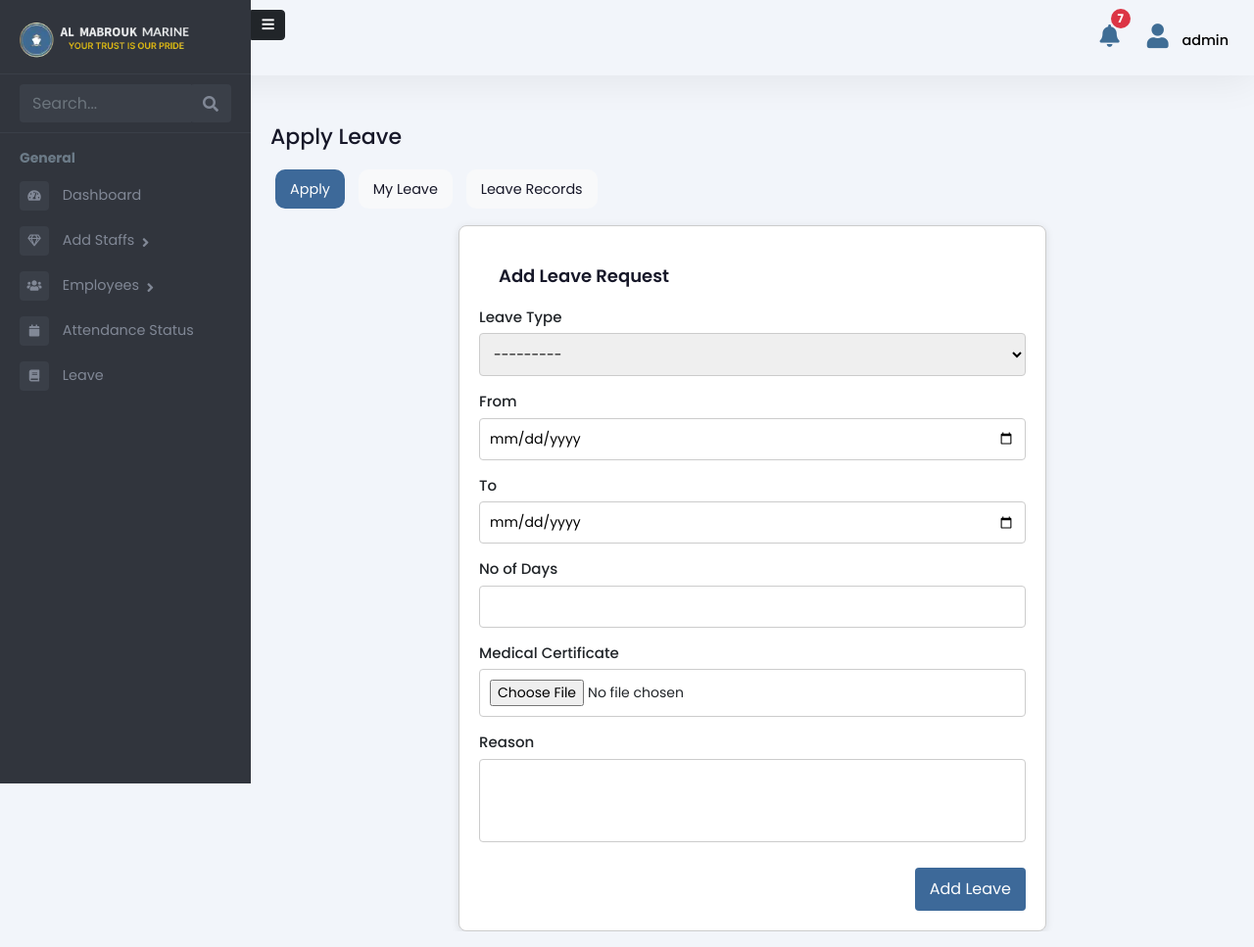
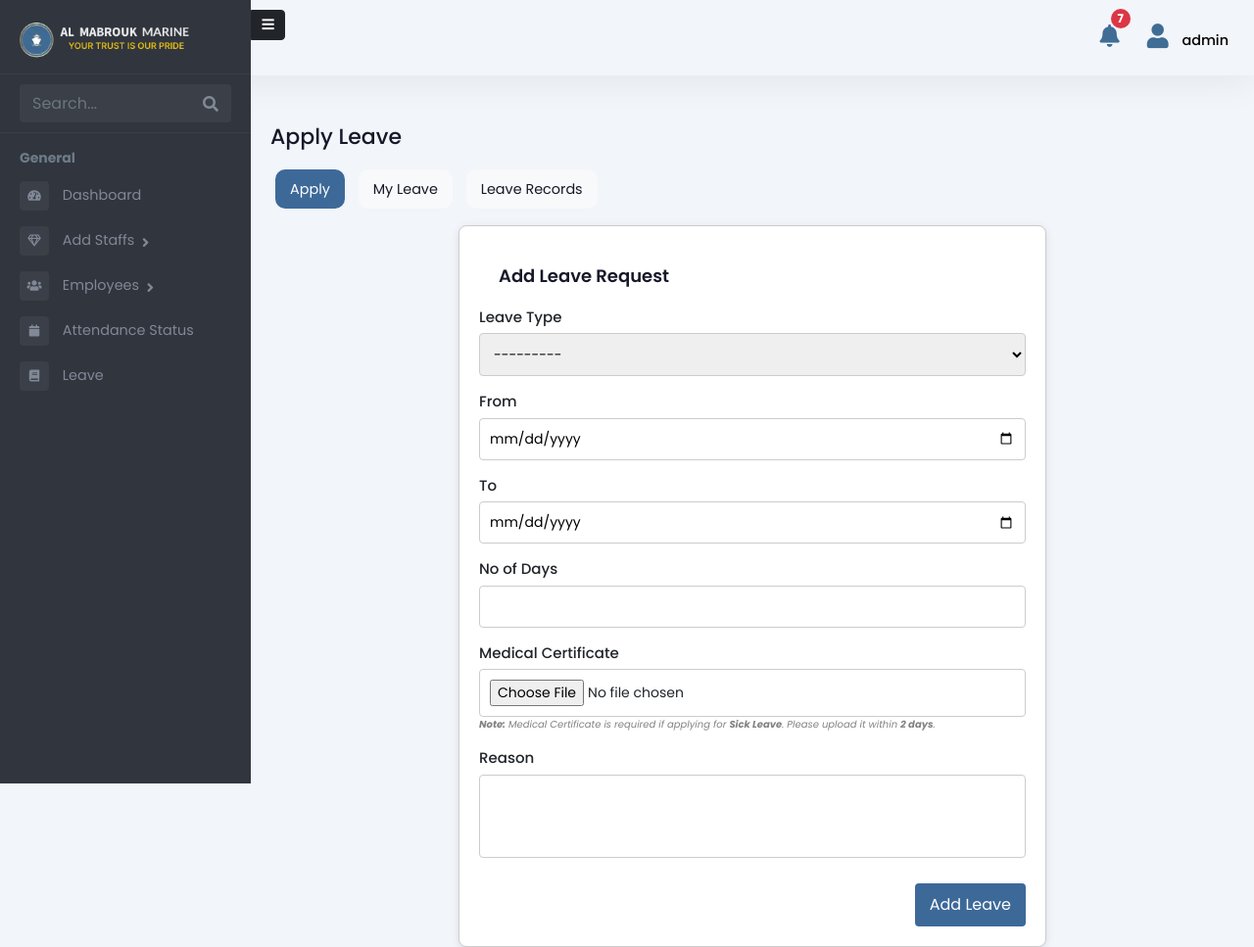
Before and after one commit to vaisagh-mp/Al_Mabrouk_crm, a Django app: page /hr/apply-leave/ in a window 1280 px wide. Shown: the whole page at 98% size. Run offline with Django 5.2, Linux system fonts and the light colour scheme; a user stored in the database is signed in; data comes from the database, SQL or seed files in the repository; both versions use the stored data as it was after the commit; some libraries are stand-ins or nearby versions.

Commit message:
test fix

```diff
--- a/templates/Admin/adminbase.html
+++ b/templates/Admin/adminbase.html
@@ -52,7 +52,7 @@
                   <span>{{ request.user.username }}</span>
               </button>
             <ul class="dropdown-menu" aria-labelledby="dropdownMenuButton1">
-              <li><a class="dropdown-item" href="#">Profile</a></li>
+              <!-- <li><a class="dropdown-item" href="#">Profile</a></li> -->
               <li><a class="dropdown-item" href="{% url 'project-list' %}">Task</a></li>
               <li><a class="dropdown-item" href="{% url 'custom_logout' %}">Log out</a></li>
             </ul>
--- a/templates/Manager/leave.html
+++ b/templates/Manager/leave.html
@@ -49,6 +49,10 @@
             <div class="form-group">
                 <label for="{{ form.medical_certificate.id_for_label }}">Medical Certificate</label>
                 {{ form.medical_certificate }}  <!-- This will render the file input field -->
+                <p style="font-style: italic; color: #838282;font-size: 10px;">
+                    <strong>Note:</strong> Medical Certificate is required if applying for <b>Sick Leave</b>.
+                    Please upload it within <b>2 days</b>.
+                </p>
             </div>
 
             <div class="form-group">
--- a/templates/administration/leave.html
+++ b/templates/administration/leave.html
@@ -59,6 +59,10 @@
             <div class="form-group">
                 <label for="{{ form.medical_certificate.id_for_label }}">Medical Certificate</label>
                 {{ form.medical_certificate }}  <!-- This will render the file input field -->
+                <p style="font-style: italic; color: #838282;font-size: 10px;">
+                    <strong>Note:</strong> Medical Certificate is required if applying for <b>Sick Leave</b>.
+                    Please upload it within <b>2 days</b>.
+                </p>
             </div>
 
             <div class="form-group">
--- a/templates/administration/update_travel_time.html
+++ b/templates/administration/update_travel_time.html
@@ -1,4 +1,4 @@
-{% extends 'Manager/managerbase.html' %}
+{% extends 'administration/administrationbase.html' %}
 {% load custom_filters %}
 {% load static %}
 {% block content %}
--- a/templates/hr/leave.html
+++ b/templates/hr/leave.html
@@ -47,6 +47,10 @@
             <div class="form-group">
                 <label for="{{ form.medical_certificate.id_for_label }}">Medical Certificate</label>
                 {{ form.medical_certificate }}  <!-- This will render the file input field -->
+                <p style="font-style: italic; color: #838282;font-size: 10px;">
+                    <strong>Note:</strong> Medical Certificate is required if applying for <b>Sick Leave</b>.
+                    Please upload it within <b>2 days</b>.
+                </p>
             </div>
 
             <div class="form-group">
```
Also changed, not shown: db.sqlite3.
